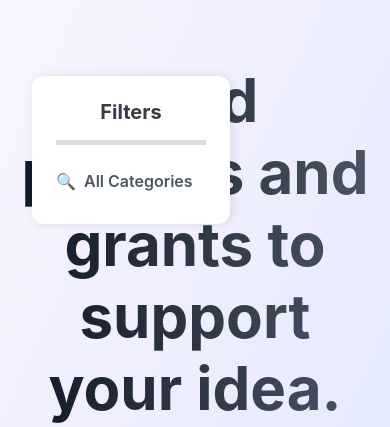
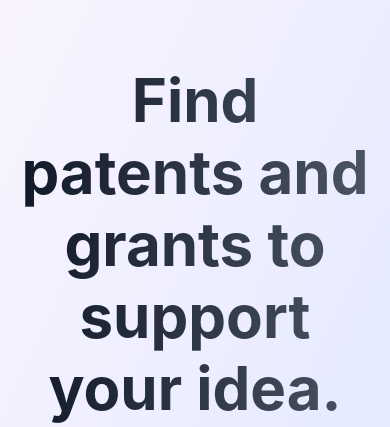
Before and after one commit to andrew-medrano/Incepta_backend, a Flask app: template main/templates/index.html in a window 390 px wide. Shown: the part 64-491 px from the top of the page. Run offline with Flask 3, Linux system fonts and the light colour scheme; the template is opened without the code that fills it, so the values that code supplies are empty.

Commit message:
better category bar, disappears when overlap

```diff
--- a/main/templates/index.html
+++ b/main/templates/index.html
@@ -373,6 +373,19 @@
             box-shadow: 2px 0 10px rgba(0, 0, 0, 0.1);
             width: 150px;
             z-index: 10;
+            display: block;
+        }
+
+        @media (max-width: 1200px) {
+            .category-sidebar {
+                display: none;
+            }
+        }
+
+        @media (max-width: 640px) {
+            .category-sidebar {
+                display: none;
+            }
         }
 
         .category-title {
@@ -457,6 +470,9 @@
             }
             .nav-container {
                 padding: 0 1.5rem;
+            }
+            .category-sidebar {
+                display: none; /* Hide category sidebar on mobile */
             }
         }
     </style>
@@ -842,6 +858,36 @@
                 performSearch(query, activeCategory);
             }
         });
+
+        function checkOverlap() {
+            const sidebar = document.querySelector('.category-sidebar');
+            const container = document.querySelector('.container');
+            const results = document.querySelector('#results');
+
+            if (sidebar && container && results) {
+                const sidebarRect = sidebar.getBoundingClientRect();
+                const containerRect = container.getBoundingClientRect();
+                const resultsRect = results.getBoundingClientRect();
+                const windowWidth = window.innerWidth;
+
+                // Show sidebar if window is wide enough and there's no overlap
+                if (windowWidth > 1200 && sidebarRect.right < resultsRect.left) {
+                    sidebar.style.display = 'block';
+                } else {
+                    sidebar.style.display = 'none';
+                }
+            }
+        }
+
+        // Run checkOverlap on window resize with debounce
+        let resizeTimeout;
+        window.addEventListener('resize', function() {
+            clearTimeout(resizeTimeout);
+            resizeTimeout = setTimeout(checkOverlap, 100);
+        });
+
+        // Initial check on page load
+        document.addEventListener('DOMContentLoaded', checkOverlap);
     </script>
 </body>
 </html>
--- a/requirements.txt
+++ b/requirements.txt
@@ -3,10 +3,8 @@ pinecone-client>=3.0.0
 pandas>=2.0.0
 python-dotenv>=1.0.0
 requests>=2.31.0
+numpy>=1.24.0
 
 # GUI and web
 flask>=2.3.2
 gunicorn>=20.1.0
-
-# Data processing
-numpy>=1.24.0
```
